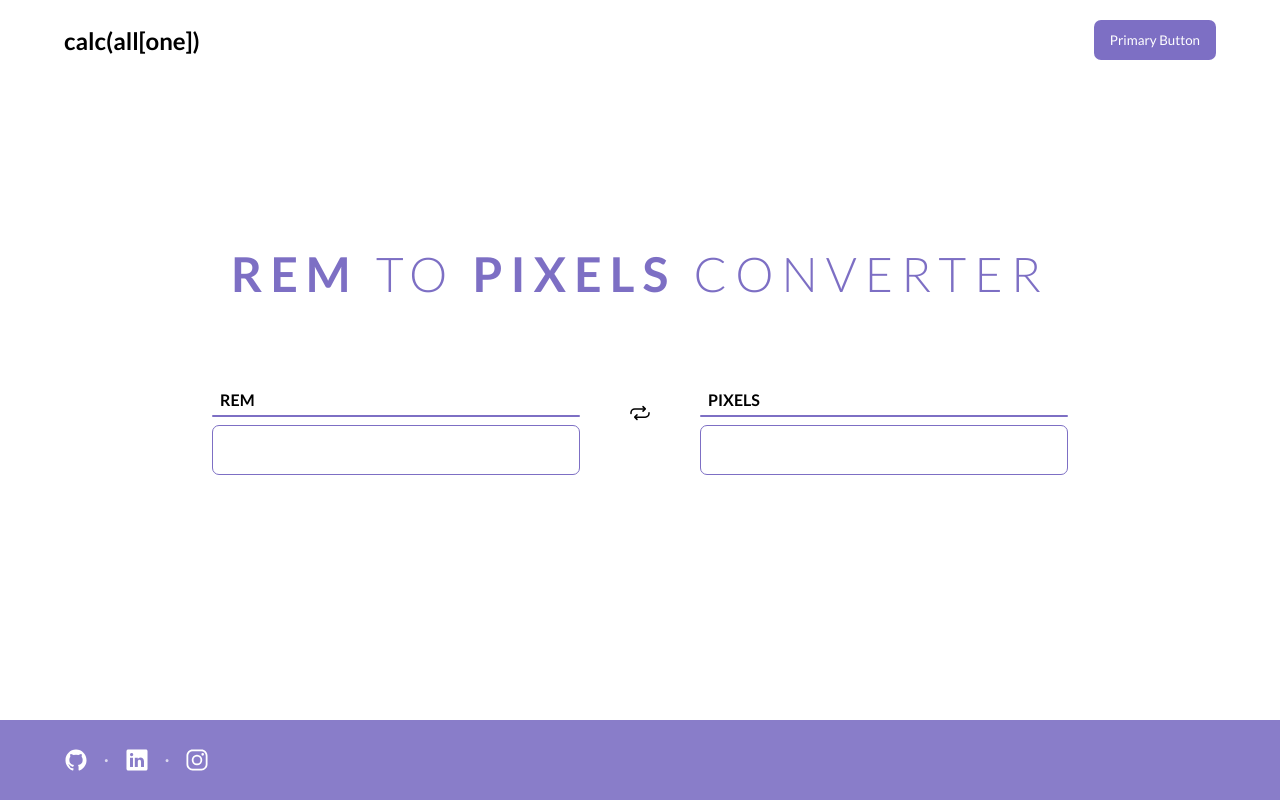
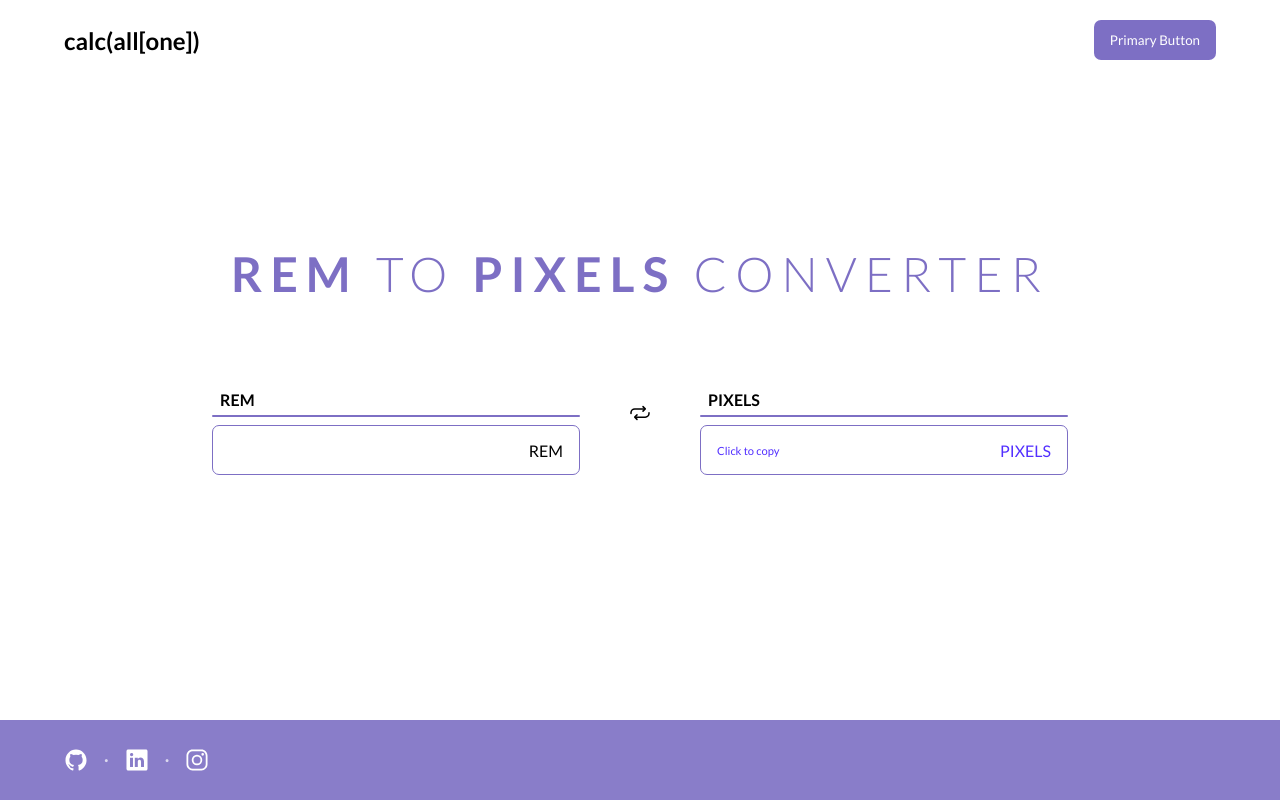
Before and after one commit to faridasad/calc-all-in-one, a React (Vite) app: page /css-units in a window 1280 px wide. Built offline with nearby package versions, Linux system fonts and the light colour scheme.

Commit message:
Add copy function

```diff
--- a/src/pages/BMI/Bmi.jsx
+++ b/src/pages/BMI/Bmi.jsx
@@ -1,26 +1,34 @@
-import React, { useState, useEffect, useRef } from "react";
+import React, { useState, useEffect } from "react";
 import InputMask from "react-input-mask";
 import "./bmi.scss";
 
 function Bmi() {
-  const output = useRef();
   const [userInfo, setUserInfo] = useState({
     weight: 0,
     height: 0,
+    result: 0,
   });
-  // const [error, setError] = useState(false);
+  const [isCopied, setIsCopied] = useState(false);
 
   useEffect(() => {
-    let result = (
+    let outputText = (
       Math.round(
         (userInfo.weight / (userInfo.height * userInfo.height)) * 100
       ) / 100
     ).toFixed(2);
 
-    isNaN(result) || !isFinite(result)
-      ? (output.current.textContent = "")
-      : (output.current.textContent = result);
+    isNaN(outputText) || !isFinite(outputText)
+      ? setUserInfo({ ...userInfo, result: "" })
+      : setUserInfo({ ...userInfo, result: outputText });
   }, [userInfo.height, userInfo.weight]);
+
+  const copyText = () => {
+    navigator.clipboard.writeText(userInfo.result);
+    setIsCopied(true);
+    setTimeout(() => {
+      setIsCopied(false)
+    }, 2000)
+  };
 
   return (
     <div className="bmi">
@@ -58,8 +66,11 @@ function Bmi() {
         </div>
         <div className="result">
           <div className="p">Your BMI</div>
-          <div className="output-con">
-            <div className="output" ref={output}></div>
+          <div className="output-con" onClick={() => copyText()}>
+            <p className="output">{userInfo.result}</p>
+            {userInfo.result && <span className="copy-text-badge">
+                {isCopied ? "Copied!" : "Click to copy"}
+              </span>}
             <button
               className="button-reset"
               onClick={() => setUserInfo({ weight: 0, height: 0 })}
@@ -67,6 +78,7 @@ function Bmi() {
               Reset
             </button>
           </div>
+          <a href="https://en.wikipedia.org/wiki/Body_mass_index" target="_blank"><i>Learn more about Body Mass Index from here &#8594;</i></a>
         </div>
       </div>
     </div>
--- a/src/pages/BMI/bmi.scss
+++ b/src/pages/BMI/bmi.scss
@@ -28,11 +28,11 @@
       justify-content: center;
       align-items: center;
       gap: 0.5rem;
+      user-select: none;
 
       .input-con {
         width: 100%;
-        height: 3rem;
-        font-size: 1.5rem;
+        height: 4rem;
         text-align: center;
         position: relative;
         border: 1px solid rgba(0, 0, 0, 0.5);
@@ -67,20 +67,33 @@
     }
 
     .result {
+      a {
+        font-size: .8rem;
+        opacity: .9;
+      }
       .output-con {
         width: 100%;
-        height: 3rem;
-        font-size: 2rem;
+        height: 4rem;
         position: relative;
         border: 1px solid rgba(0, 0, 0, 0.5);
         color: rgb(125, 111, 196);
         display: flex;
+        flex-direction: column;
+        align-items: center;
+        justify-content: center;
+        cursor: pointer;
+        padding: 0.5rem 0;
+
+        .copy-text-badge {
+          font-weight: 400;
+          font-size: 0.9rem;
+          opacity: 0.7;
+          letter-spacing: 1px;
+        }
 
         .output {
           flex: 9;
-          display: flex;
-          align-items: center;
-          justify-content: center;
+          font-size: 2rem;
         }
         .button-reset {
           flex: 1;
--- a/src/pages/CssUnits/CssUnits.jsx
+++ b/src/pages/CssUnits/CssUnits.jsx
@@ -1,5 +1,4 @@
 import { useEffect, useState } from "react";
-import Header from "../../components/Header/Header";
 import "./css_units.scss";
 
 function CssUnits() {
@@ -11,6 +10,7 @@ function CssUnits() {
     toInput: "",
     toUnit: "PIXELS",
   });
+  const [isCopied, setIsCopied] = useState(false)
 
   const handleReverse = () => {
     setFrom({ ...from, fromUnit: to.toUnit });
@@ -27,6 +27,14 @@ function CssUnits() {
       : setTo({ ...to, toInput: from.fromInput / 16 });
   }, [from]);
 
+  const copyText = () => {
+    navigator.clipboard.writeText(to.toInput)
+    setIsCopied(true)
+    setTimeout(() => {
+      setIsCopied(false)
+    }, 2000)
+  }
+
   return (
     <div className="css-units">
       <h1 className="css-units-header">
@@ -34,19 +42,30 @@ function CssUnits() {
       </h1>
       <div className="wrapper">
         <div className="from">
-          <span className={"selection"}>{from.fromUnit}</span>
-          <input
-            type="number"
-            className="from-input"
-            onChange={(e) => handleInput(e)}
-          />
+          <label htmlFor="from-input" className={"selection"}>
+            {from.fromUnit}
+          </label>
+          <div className="from-input">
+            <input
+              type="number"
+              id="from-input"
+              onChange={(e) => handleInput(e)}
+            />
+            <label htmlFor="from-input" className="span-unit">{from.fromUnit}</label>
+          </div>
         </div>
         <div className="reverse-icon">
           <ion-icon name="repeat-outline" onClick={handleReverse}></ion-icon>
         </div>
         <div className="to">
           <span className={"selection"}>{to.toUnit}</span>
-          <div className="to-input">{to.toInput !== 0 && to.toInput}</div>
+          <div className="to-input">
+            <div onClick={() => copyText()}>
+              <p>{to.toInput !== 0 && to.toInput}</p>
+              <span>{isCopied ? "Copied!" : "Click to copy"}</span>
+            </div>
+            <span className="span-unit">{to.toUnit}</span>
+          </div>
         </div>
       </div>
     </div>
--- a/src/pages/CssUnits/css_units.scss
+++ b/src/pages/CssUnits/css_units.scss
@@ -67,15 +67,46 @@
     outline: 0;
     border-radius: 7px;
     border: 1px solid rgb(125, 111, 196);
+    margin-top: 0.5rem;
     padding: 0 1rem;
-    font-size: 1.5rem;
-    margin-top: 0.5rem;
+    display: flex;
+    align-items: center;
+
+    input {
+      height: 100%;
+      width: 100%;
+      font-size: 1.5rem;
+      border: none;
+      outline: none;
+      border-radius: 7px;
+      flex: 9;
+    }
+
+    .span-unit {
+      flex: 1;
+    }
   }
   .to-input {
-    display: flex;
-    align-items: center;
     color: rgb(82, 47, 255);
+
+    div {
+      flex: 9;
+      display: flex;
+      flex-direction: column;
+      align-items: flex-start;
+      justify-content: center;
+      cursor: pointer;
+
+      p {
+        font-size: 1.7rem;
+      }
+
+      span {
+        font-size: .7rem;
+      }
+    }
   }
+
 }
 
 @media screen and (max-width: 37.5rem) {
```
